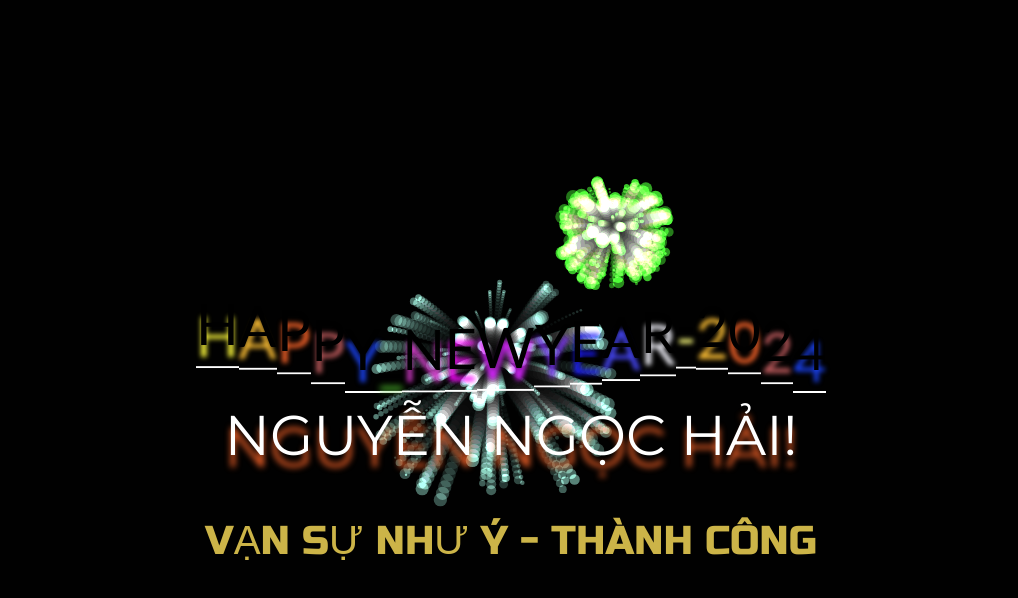
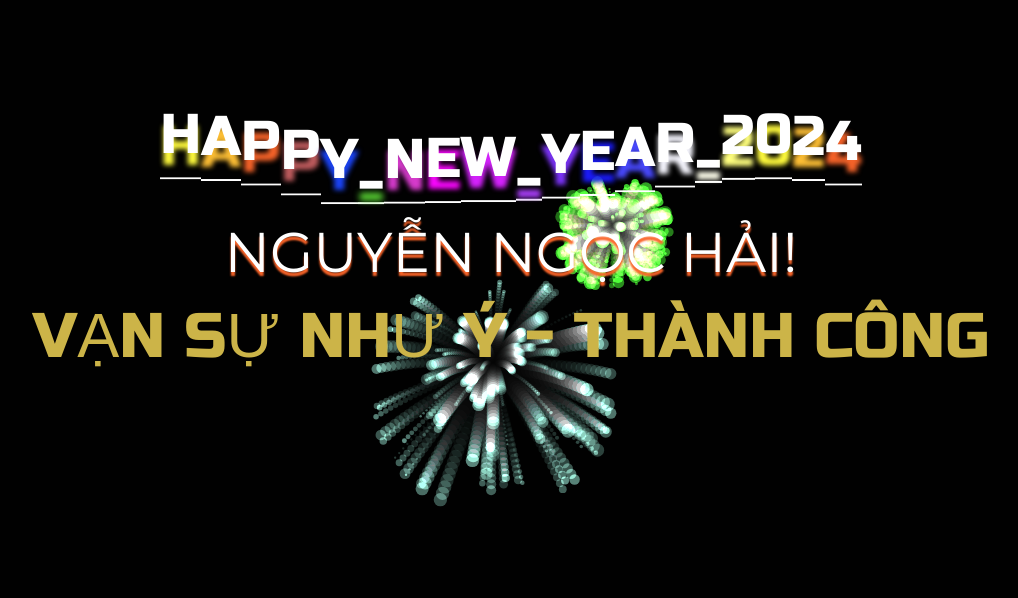
Before and after one commit to N-N-Hai02/new-year-firework, a plain HTML site: page index.html in a window 1280 px wide. Shown: the whole page, without its empty margins (129-1147 px from the left). Drawn offline with nearby package versions, Linux system fonts and the light colour scheme; animation ran at ten frames a second.

Commit message:
Updated layout - v1

```diff
--- a/index.html
+++ b/index.html
@@ -15,7 +15,7 @@
 <body>
     <div id="container-firework">
         <div id="outer-div">
-            <p id="demo">Happy New Year - 2024</p>
+            <p id="demo">Happy_New_Year_2024</p>
         </div>
         <svg viewBox="0 0 1320 300">
             <text x="50%" y="50%" dy=".35em" text-anchor="middle">
--- a/rainbow.css
+++ b/rainbow.css
@@ -1,12 +1,27 @@
 /* Rainbow Text Animation by */
 @import url('https://fonts.googleapis.com/css?family=Lato');
 
+#outer-div {
+    font-family: 'Russo One', sans-serif;
+    position: absolute;
+    width: 100%;
+    /* height: 100%; */
+    left: 50%;
+    /* top: 113%; */
+    transform: translate(-50%, -90%);
+}
+
 #demo {
-    text-transform: uppercase;
+    /* text-transform: uppercase;
     font-family: Lato;
     font-size: 100%;
     color: black;
-    margin: 0;
+    margin: 0; */
+    text-transform: uppercase;
+    animation: stroke 5s infinite alternate;
+    stroke-width: 2;
+    stroke: #365fa0;
+    font-size: 65;
 }
 
 #demo span {
@@ -126,12 +141,6 @@
     } */
 }
 
-#outer-div {
-    text-align: center;
-    width: 100%;
-    margin: 0
-}
-
 /* Animated Responsive Form input */
 *,
 ::after,
--- a/style.css
+++ b/style.css
@@ -14,8 +14,8 @@ body {
     z-index: 1000;
     position: absolute;
     left: 50%;
-    top: 50%;
-    transform: translate(-50%, -50%);
+    top: 30%;
+    transform: translate(-50%, -30%);
     text-align: center;
     font-family: 'Montserrat',
         sans-serif;
@@ -23,7 +23,7 @@ body {
     width: 100%;
 }
 #container-firework > p {
-    text-shadow: 0px 12px 6px rgba(250, 100, 40, 0.99);
+    text-shadow: 0px 4px 2px rgba(250, 100, 40, 0.99);
 }
 
 /* style text animation 1 */
@@ -43,7 +43,7 @@ svg {
     font-family: 'Russo One', sans-serif;
     position: absolute;
     width: 100%;
-    height: 100%;
+    /* height: 100%; */
     left: 50%;
     top: 125%;
     transform: translate(-50%, -50%);
```
